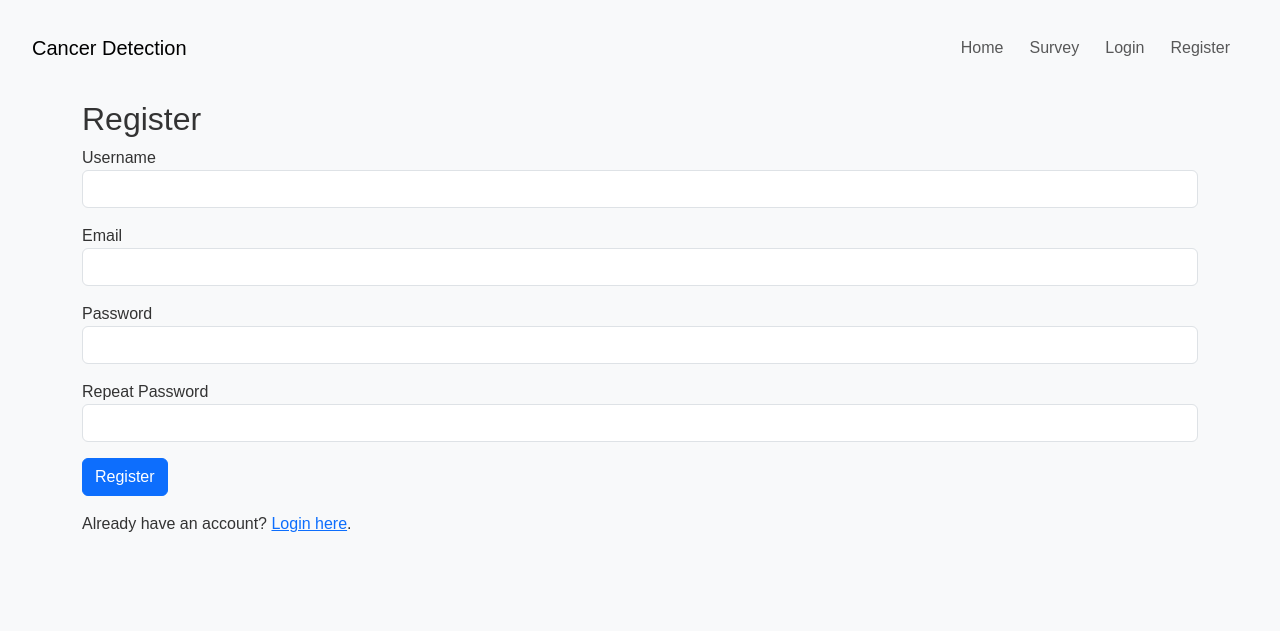
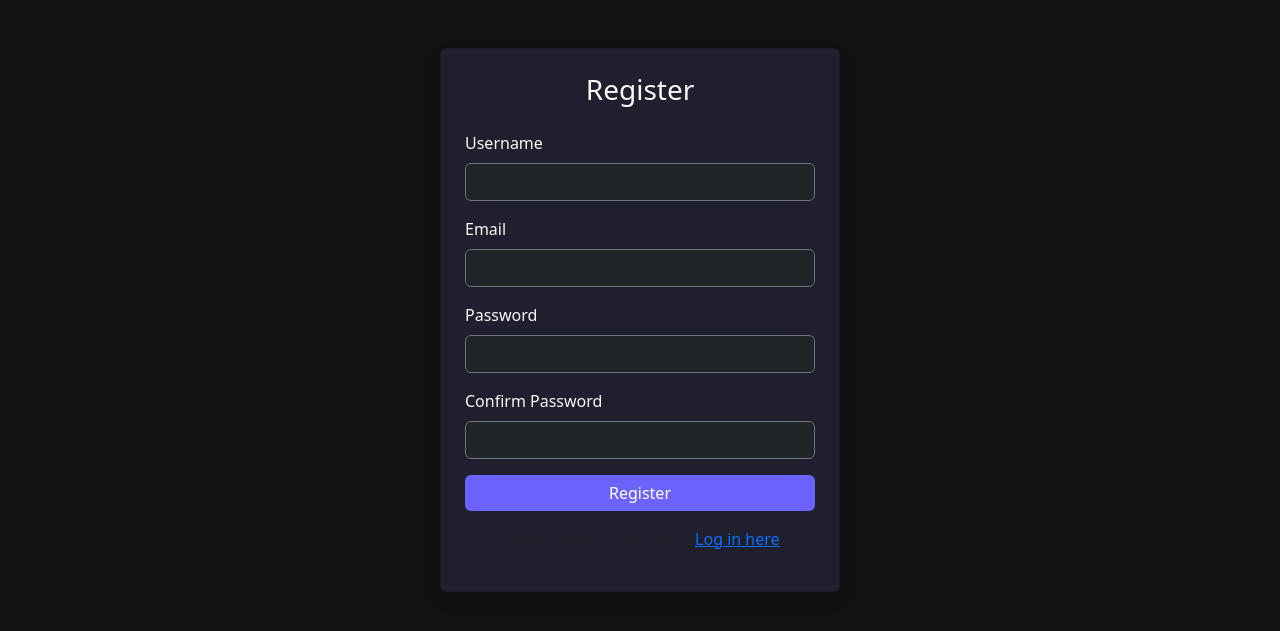
Before and after one commit to codingburgas/2425-11-b-pp-student-practices-assignment-KKGaydov21, a Flask app: page /auth/register in a window 1280 px wide. Shown: the top 631 px of the page. Run offline with Flask 3, Linux system fonts and the light colour scheme; parts of the project's set-up code (start-up, migrations or seed data) failed here and were passed over.

Commit message:
Improve the frontend part of the project

```diff
--- a/cancer_detection_flask/app/__init__.py
+++ b/cancer_detection_flask/app/__init__.py
@@ -18,8 +18,8 @@
     migrate.init_app(app, db)
 
     # Import blueprints locally inside the function to avoid circular imports
-    from app.main.routes import bp as main_bp
-    from app.auth.routes import bp as auth_bp
+    from .main.routes import bp as main_bp
+    from .auth.routes import auth as auth_bp
 
     app.register_blueprint(main_bp)
     app.register_blueprint(auth_bp, url_prefix='/auth')
--- a/cancer_detection_flask/app/auth/forms.py
+++ b/cancer_detection_flask/app/auth/forms.py
@@ -1,16 +1,38 @@
 from flask_wtf import FlaskForm
 from wtforms import StringField, PasswordField, BooleanField, SubmitField
-from wtforms.validators import DataRequired, Email, EqualTo, Length
+from wtforms.validators import DataRequired, Email, EqualTo, Length, ValidationError
+from ..models import User
+
+class RegistrationForm(FlaskForm):
+    username = StringField('Username', validators=[
+        DataRequired(), Length(min=3, max=25)
+    ])
+    email = StringField('Email', validators=[
+        DataRequired(), Email()
+    ])
+    password = PasswordField('Password', validators=[
+        DataRequired(), Length(min=6)
+    ])
+    confirm_password = PasswordField('Confirm Password', validators=[
+        DataRequired(), EqualTo('password', message='Passwords must match.')
+    ])
+    submit = SubmitField('Register')
+
+    def validate_username(self, username):
+        user = User.query.filter_by(username=username.data).first()
+        if user:
+            raise ValidationError('Username already taken. Please choose another.')
+
+    def validate_email(self, email):
+        user = User.query.filter_by(email=email.data).first()
+        if user:
+            raise ValidationError('Email already registered. Please use a different one.')
+
 
 class LoginForm(FlaskForm):
-    email = StringField('Email', validators=[DataRequired(), Email()])
+    email = StringField('Email', validators=[
+        DataRequired(), Email()
+    ])
     password = PasswordField('Password', validators=[DataRequired()])
-    remember_me = BooleanField('Remember Me')
-    submit = SubmitField('Sign In')
-
-class RegistrationForm(FlaskForm):
-    username = StringField('Username', validators=[DataRequired(), Length(min=2, max=20)])
-    email = StringField('Email', validators=[DataRequired(), Email()])
-    password = PasswordField('Password', validators=[DataRequired()])
-    password2 = PasswordField('Repeat Password', validators=[DataRequired(), EqualTo('password')])
-    submit = SubmitField('Register')
+    remember = BooleanField('Remember Me')
+    submit = SubmitField('Log In')
--- a/cancer_detection_flask/app/auth/routes.py
+++ b/cancer_detection_flask/app/auth/routes.py
@@ -1,41 +1,58 @@
-from flask import render_template, redirect, url_for, flash, request
-from flask_login import login_user, logout_user, login_required, current_user
-from ..auth import bp
-from .. import db
+from flask import Blueprint, render_template, redirect, url_for, flash, request
+from app import db
+from .forms import RegistrationForm, LoginForm
 from ..models import User
-from .forms import RegistrationForm, LoginForm
+from flask_login import login_user, logout_user, current_user, login_required
 
-@bp.route('/register', methods=['GET', 'POST'])
+auth = Blueprint('auth', __name__)
+
+@auth.route('/register', methods=['GET', 'POST'])
 def register():
     if current_user.is_authenticated:
-        return redirect(url_for('main.index'))
+        return redirect(url_for('main.survey'))  # if already logged in, go to survey
+
     form = RegistrationForm()
     if form.validate_on_submit():
-        user = User(username=form.username.data, email=form.email.data)
+        existing_user = User.query.filter_by(email=form.email.data).first()
+        if existing_user:
+            flash('Email already registered. Please log in or use another email.', 'warning')
+            return redirect(url_for('auth.register'))
+        user = User(
+            username=form.username.data,
+            email=form.email.data,
+            role='user',
+            allow_prediction_sharing=False
+        )
         user.set_password(form.password.data)
         db.session.add(user)
         db.session.commit()
-        flash('Registration successful. You can now log in.', 'success')
+        flash('Account created successfully. Please log in.', 'success')
         return redirect(url_for('auth.login'))
     return render_template('auth/register.html', form=form)
 
-@bp.route('/login', methods=['GET', 'POST'])
+
+@auth.route('/login', methods=['GET', 'POST'])
 def login():
     if current_user.is_authenticated:
-        return redirect(url_for('main.index'))
+        return redirect(url_for('main.survey'))  # already logged in → survey page
+
     form = LoginForm()
     if form.validate_on_submit():
         user = User.query.filter_by(email=form.email.data).first()
         if user and user.check_password(form.password.data):
-            login_user(user, remember=form.remember_me.data)
+            login_user(user, remember=form.remember.data)
+            flash('Logged in successfully!', 'success')
+            # Redirect to next page if exists or survey page
             next_page = request.args.get('next')
-            return redirect(next_page or url_for('main.index'))
-        flash('Invalid email or password.', 'danger')
+            return redirect(next_page) if next_page else redirect(url_for('main.survey'))
+        else:
+            flash('Invalid email or password', 'danger')
     return render_template('auth/login.html', form=form)
 
-@bp.route('/logout')
+
+@auth.route('/logout')
 @login_required
 def logout():
     logout_user()
     flash('You have been logged out.', 'info')
-    return redirect(url_for('main.index'))
+    return redirect(url_for('auth.login'))
--- a/cancer_detection_flask/app/main/routes.py
+++ b/cancer_detection_flask/app/main/routes.py
@@ -1,8 +1,8 @@
-
 from ..ai.algorithm import predict
 from flask_login import login_required, current_user
 from .forms import SurveyForm
 from flask import Blueprint, render_template
+
 
 bp = Blueprint('main', __name__)
 
--- a/cancer_detection_flask/app/static/css/styles.css
+++ b/cancer_detection_flask/app/static/css/styles.css
@@ -1,47 +1,42 @@
 body {
-    font-family: Arial, sans-serif;
-    margin: 20px;
-    background: #f8f9fa;
-    color: #333;
+  background-color: #121212;
+  color: #e0e0e0;
 }
 
-header h1 a {
-    text-decoration: none;
-    color: #007bff;
+.hero-section {
+  background: linear-gradient(135deg, #1e1e2f, #2c2c3c);
+  border-radius: 1rem;
+  padding: 3rem;
+  box-shadow: 0 0 20px rgba(0, 0, 0, 0.5);
 }
 
-nav a {
-    margin-right: 10px;
-    color: #007bff;
-    text-decoration: none;
+.card {
+  background-color: #1f1f2e;
+  color: #dcdcdc;
+  transition: transform 0.3s ease, box-shadow 0.3s ease;
 }
 
-nav a:hover {
-    text-decoration: underline;
+.card:hover {
+  transform: translateY(-5px);
+  box-shadow: 0 0 20px rgba(100, 100, 255, 0.2);
 }
 
-.form-group {
-    margin-bottom: 15px;
+.btn-accent {
+  background-color: #6c63ff;
+  color: white;
+  border: none;
 }
 
-.errors {
-    color: red;
-    list-style-type: none;
-    padding-left: 0;
+.btn-accent:hover {
+  background-color: #574fd6;
 }
 
-.flash {
-    padding: 10px;
-    margin-bottom: 10px;
-    border-radius: 4px;
+.btn-accent {
+  background-color: #6c63ff;
+  color: white;
+  border: none;
 }
 
-.flash.error {
-    background-color: #f8d7da;
-    color: #721c24;
+.btn-accent:hover {
+  background-color: #574fd6;
 }
-
-.flash.success {
-    background-color: #d4edda;
-    color: #155724;
-}
--- a/cancer_detection_flask/app/templates/auth/register.html
+++ b/cancer_detection_flask/app/templates/auth/register.html
@@ -1,38 +1,37 @@
 {% extends 'base.html' %}
-{% block title %}Register{% endblock %}
+{% block title %}Register - Cancer Detection{% endblock %}
+
 {% block content %}
-<h2>Register</h2>
-<form method="POST" action="{{ url_for('auth.register') }}">
-    {{ form.hidden_tag() }}
-    <p>
-        {{ form.username.label }}<br>
-        {{ form.username(class="form-control") }}
-        {% for error in form.username.errors %}
-            <span class="errors">{{ error }}</span>
-        {% endfor %}
+<link rel="stylesheet" href="{{ url_for('static', filename='css/styles.css') }}">
+
+<div class="container mt-5">
+  <div class="card mx-auto p-4 shadow" style="max-width: 400px;">
+    <h3 class="text-center text-light mb-4">Register</h3>
+    <form method="POST" action="{{ url_for('auth.register') }}">
+      {{ form.hidden_tag() }}
+      <div class="mb-3">
+        {{ form.username.label(class="form-label text-light") }}
+        {{ form.username(class="form-control bg-dark text-light border-secondary") }}
+      </div>
+      <div class="mb-3">
+        {{ form.email.label(class="form-label text-light") }}
+        {{ form.email(class="form-control bg-dark text-light border-secondary") }}
+      </div>
+      <div class="mb-3">
+        {{ form.password.label(class="form-label text-light") }}
+        {{ form.password(class="form-control bg-dark text-light border-secondary") }}
+      </div>
+      <div class="mb-3">
+        {{ form.confirm_password.label(class="form-label text-light") }}
+        {{ form.confirm_password(class="form-control bg-dark text-light border-secondary") }}
+      </div>
+      <div class="d-grid">
+        {{ form.submit(class="btn btn-accent") }}
+      </div>
+    </form>
+    <p class="text-center mt-3 text-muted">Already have an account?
+      <a href="{{ url_for('auth.login') }}" class="text-accent">Log in here</a>
     </p>
-    <p>
-        {{ form.email.label }}<br>
-        {{ form.email(class="form-control") }}
-        {% for error in form.email.errors %}
-            <span class="errors">{{ error }}</span>
-        {% endfor %}
-    </p>
-    <p>
-        {{ form.password.label }}<br>
-        {{ form.password(class="form-control") }}
-        {% for error in form.password.errors %}
-            <span class="errors">{{ error }}</span>
-        {% endfor %}
-    </p>
-    <p>
-        {{ form.password2.label }}<br>
-        {{ form.password2(class="form-control") }}
-        {% for error in form.password2.errors %}
-            <span class="errors">{{ error }}</span>
-        {% endfor %}
-    </p>
-    <p>{{ form.submit(class="btn btn-primary") }}</p>
-</form>
-<p>Already have an account? <a href="{{ url_for('auth.login') }}">Login here</a>.</p>
+  </div>
+</div>
 {% endblock %}
--- a/cancer_detection_flask/app/templates/base.html
+++ b/cancer_detection_flask/app/templates/base.html
@@ -1,45 +1,17 @@
 <!DOCTYPE html>
 <html lang="en">
 <head>
-    <meta charset="UTF-8" />
-    <title>{% block title %}Cancer Detection{% endblock %}</title>
-    <link href="https://cdn.jsdelivr.net/npm/bootstrap@5.3.0/dist/css/bootstrap.min.css" rel="stylesheet">
-    <link rel="stylesheet" href="{{ url_for('static', filename='css/styles.css') }}">
+  <meta charset="UTF-8">
+  <meta name="viewport" content="width=device-width, initial-scale=1">
+  <title>{% block title %}Cancer Detection{% endblock %}</title>
+
+  <!-- Bootstrap 5 -->
+  <link href="https://cdn.jsdelivr.net/npm/bootstrap@5.3.0/dist/css/bootstrap.min.css" rel="stylesheet">
+
+  <!-- Custom CSS -->
+  <link rel="stylesheet" href="{{ url_for('static', filename='css/styles.css') }}">
 </head>
 <body>
-<nav class="navbar navbar-expand-lg navbar-light bg-light mb-4">
-  <div class="container-fluid">
-    <a class="navbar-brand" href="{{ url_for('main.index') }}">Cancer Detection</a>
-    <div>
-      <ul class="navbar-nav me-auto mb-2 mb-lg-0">
-        <li class="nav-item"><a class="nav-link" href="{{ url_for('main.index') }}">Home</a></li>
-        <li class="nav-item"><a class="nav-link" href="{{ url_for('main.survey') }}">Survey</a></li>
-        {% if current_user.is_authenticated %}
-            <li class="nav-item"><a class="nav-link" href="{{ url_for('auth.logout') }}">Logout</a></li>
-        {% else %}
-            <li class="nav-item"><a class="nav-link" href="{{ url_for('auth.login') }}">Login</a></li>
-            <li class="nav-item"><a class="nav-link" href="{{ url_for('auth.register') }}">Register</a></li>
-        {% endif %}
-      </ul>
-    </div>
-  </div>
-</nav>
-
-<div class="container">
-    {% with messages = get_flashed_messages(with_categories=true) %}
-      {% if messages %}
-        {% for category, message in messages %}
-          <div class="alert alert-{{ category }} alert-dismissible fade show" role="alert">
-            {{ message }}
-            <button type="button" class="btn-close" data-bs-dismiss="alert" aria-label="Close"></button>
-          </div>
-        {% endfor %}
-      {% endif %}
-    {% endwith %}
-
-    {% block content %}{% endblock %}
-</div>
-
-<script src="https://cdn.jsdelivr.net/npm/bootstrap@5.3.0/dist/js/bootstrap.bundle.min.js"></script>
+  {% block content %}{% endblock %}
 </body>
 </html>
```
Also changed, not shown: cancer_detection_flask/app/templates/auth/login.html (+29 -21 lines), cancer_detection_flask/app/templates/main/index.html (+43 -2 lines), cancer_detection_flask/app/templates/main/survey.html (+12 -8 lines), cancer_detection_flask/instance/app.db.
